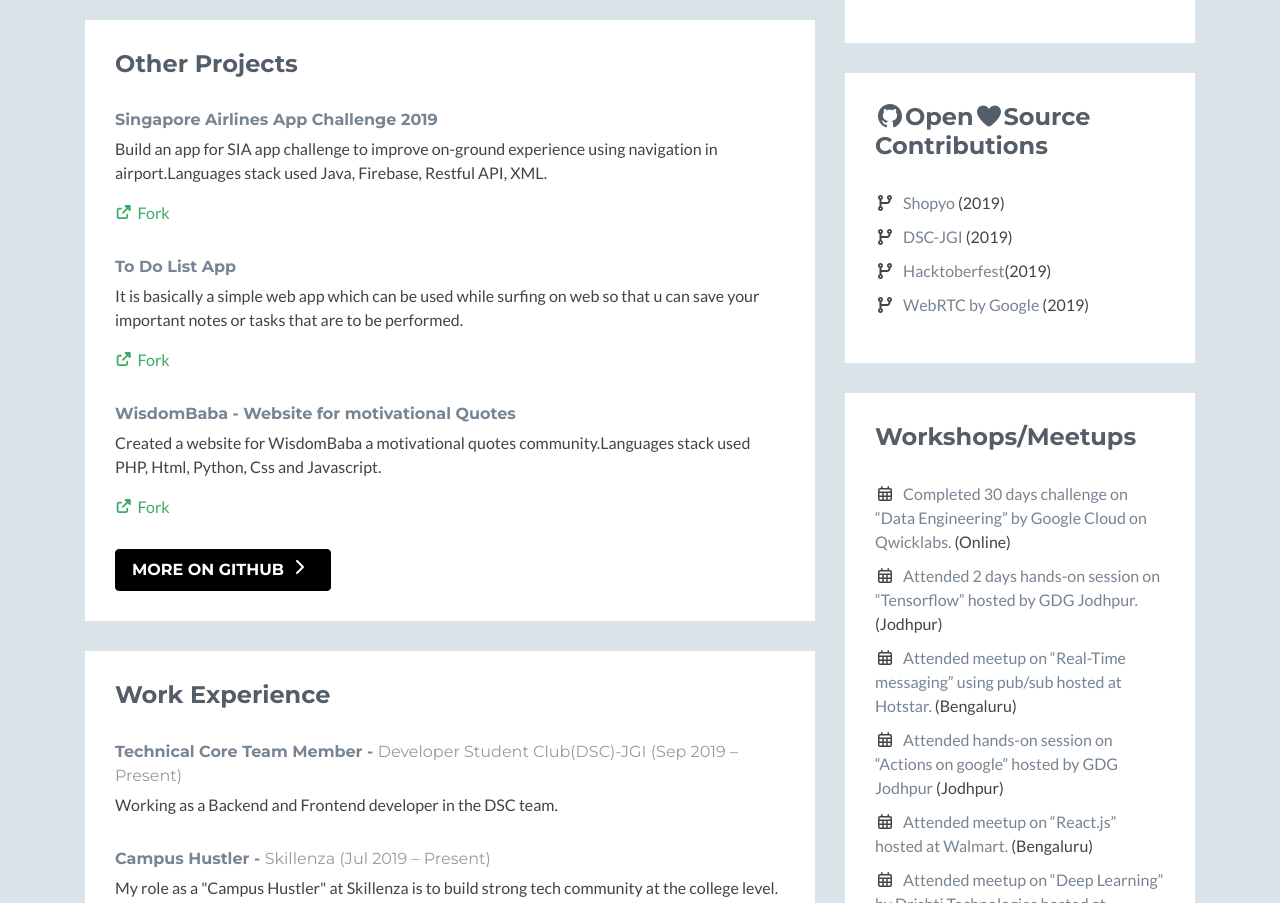
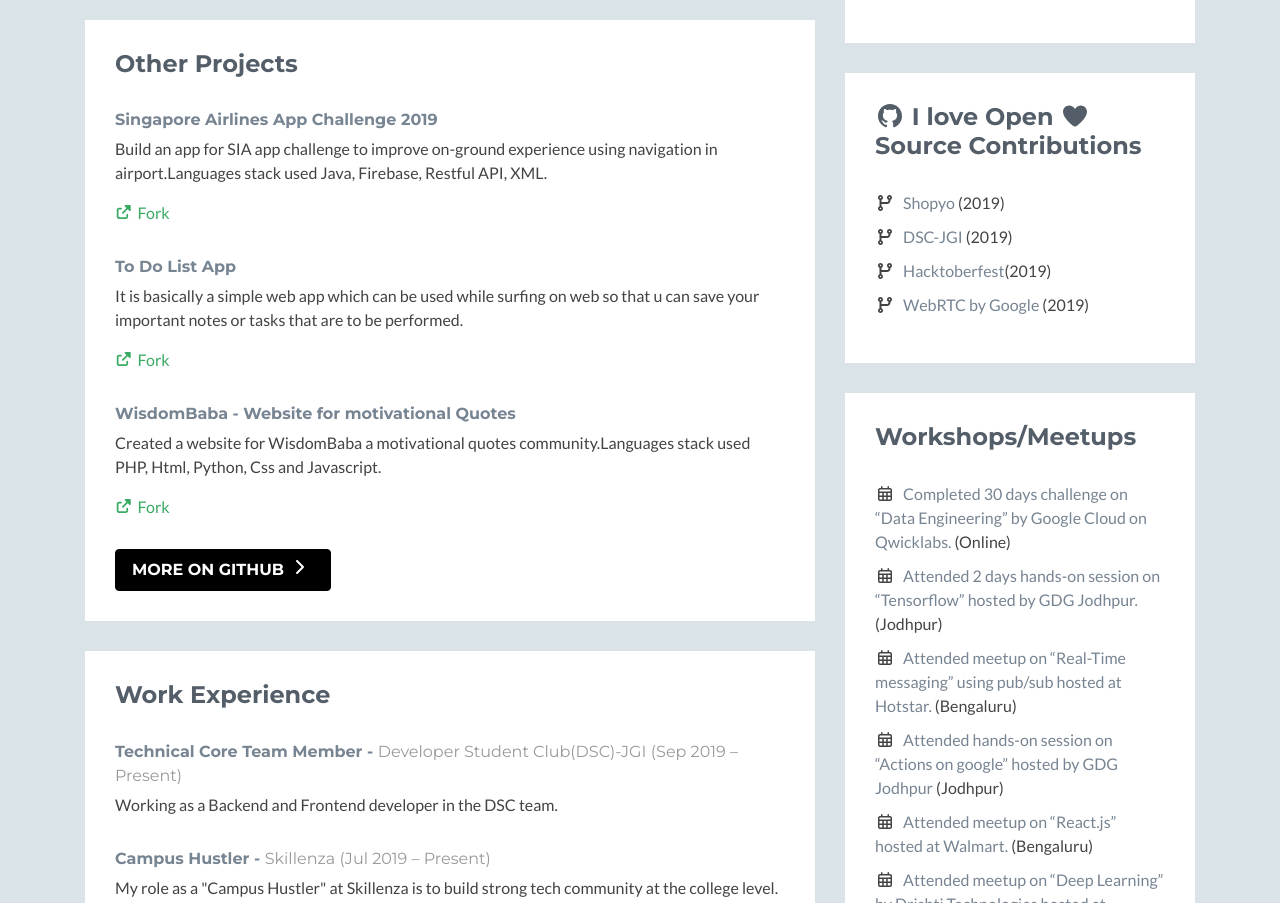
Before and after one commit to bhavesh2699/bhavesh2699.github.io, a plain HTML site: page index.html in a window 1280 px wide. Shown: the part 2890-3793 px from the top of the page. Drawn offline with nearby package versions, Linux system fonts and the light colour scheme; no server answers; some icons are missing.

Commit message:
Contribution section added

```diff
--- a/index.html
+++ b/index.html
@@ -362,7 +362,7 @@
 
                 <aside class="list conferences aside section">
                     <div class="section-inner">
-                        <h2 class="heading"><i class="fab fa-github"></i>Open<i class="fas fa-heart"></i>Source Contributions</h2>
+                        <h2 class="heading"><i class="fab fa-github"></i> I love Open <i class="fas fa-heart"></i>    Source Contributions</h2>
                         <div class="content">
                             <ul class="list-unstyled">
                                 <li><i class="fas fa-code-branch"></i> <a href="https://github.com/bhavesh2699/shopyo" target="_blank">Shopyo</a> (2019)</li>
```
